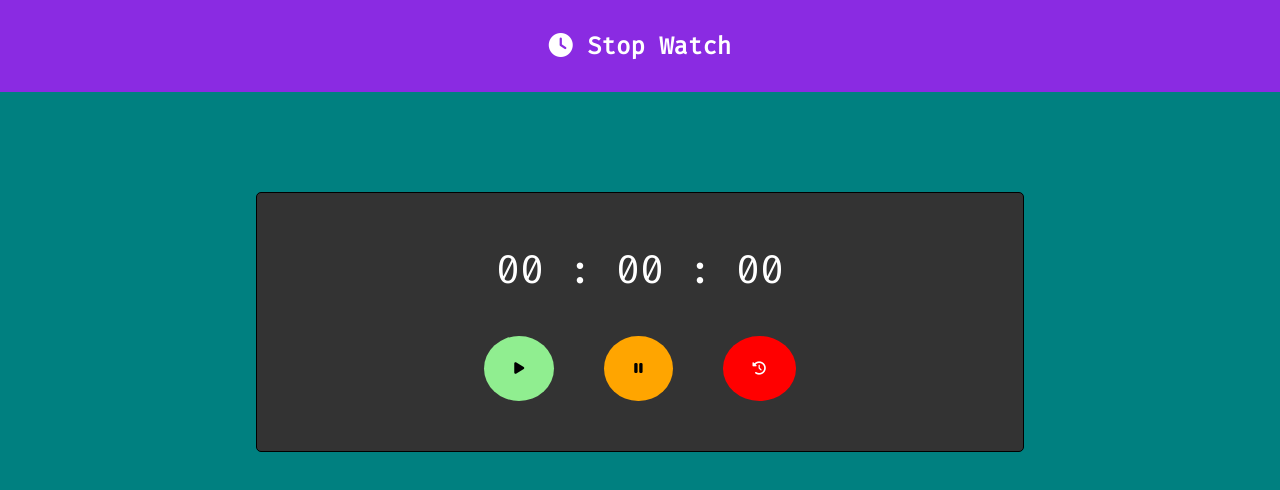
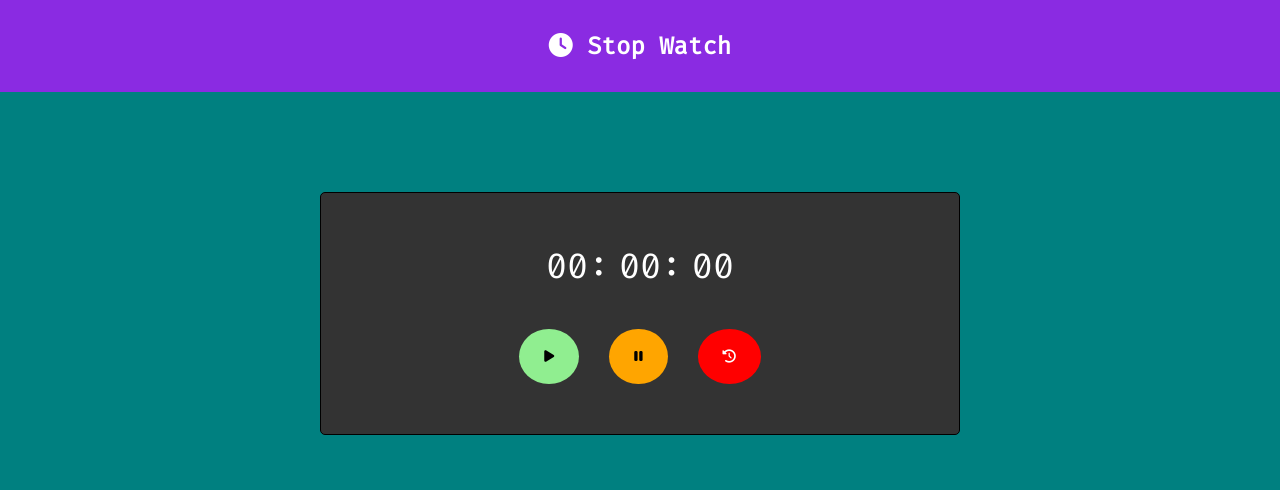
Before and after one commit to rks1995/stop-watch, a plain HTML site: page index.html in a window 1280 px wide. Drawn offline with Linux system fonts and the light colour scheme.

Commit message:
minor change in layout

```diff
--- a/style.css
+++ b/style.css
@@ -25,7 +25,7 @@ body {
 .timer-container {
     margin: 100px auto;
     padding: 50px;
-    width: 90%;
+    width: 80%;
     border: 1px solid;
     background-color: #333;
     border-radius: 5px;
@@ -34,7 +34,7 @@ body {
 
 @media screen and (min-width:750px){
     .timer-container {
-        width: 60%;
+        width: 50%;
     }
 }
 
@@ -42,19 +42,19 @@ body {
 .second,
 .milliSecond {
     color: #fff;
-    font-size: 2.5rem;
+    font-size: 2.2rem;
 }
 
 .controls {
     display: flex;
     justify-content: center;
-    gap: 50px;
+    gap: 30px;
 }
 
 .start,
 .pause,
 .reset {
-    padding: 25px 30px;
+    padding: 20px 25px;
     margin-top: 40px;
     border: none;
     outline: none;
```
Also changed, not shown: index.html (+2 -2 lines), script.js (+4 -4 lines).
